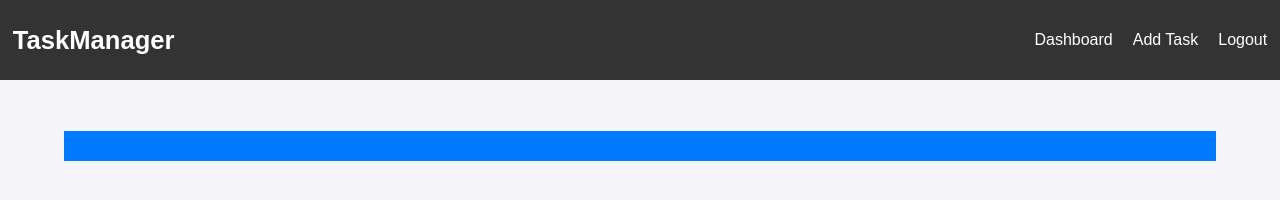
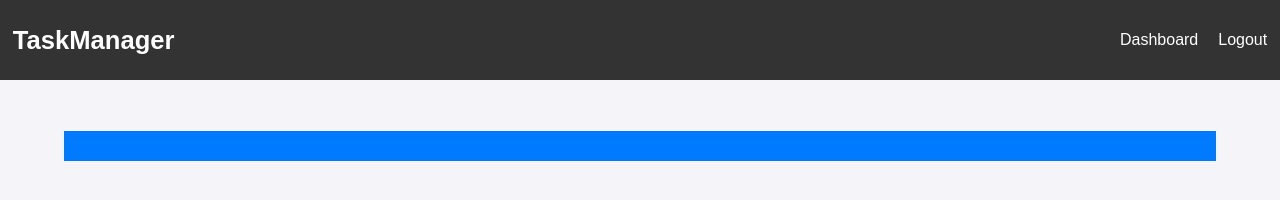
Before and after one commit to Sandeep-2014/role-based-access-frontend, a plain HTML site: page adminDashboard.html in a window 1280 px wide. Shown: the top 200 px of the page. Drawn offline with Linux system fonts and the light colour scheme; no server answers.

Commit message:
removed the add task section from admin dashboard

```diff
--- a/adminDashboard.html
+++ b/adminDashboard.html
@@ -12,7 +12,6 @@
         <div class="logo">TaskManager</div>
         <ul class="nav-links">
             <li><a href="#">Dashboard</a></li>
-            <li><a href="addUserTask.html">Add Task</a></li>
             <li id="logoutAdmin"><a href="#">Logout</a></li>
         </ul>
     </nav>
```
